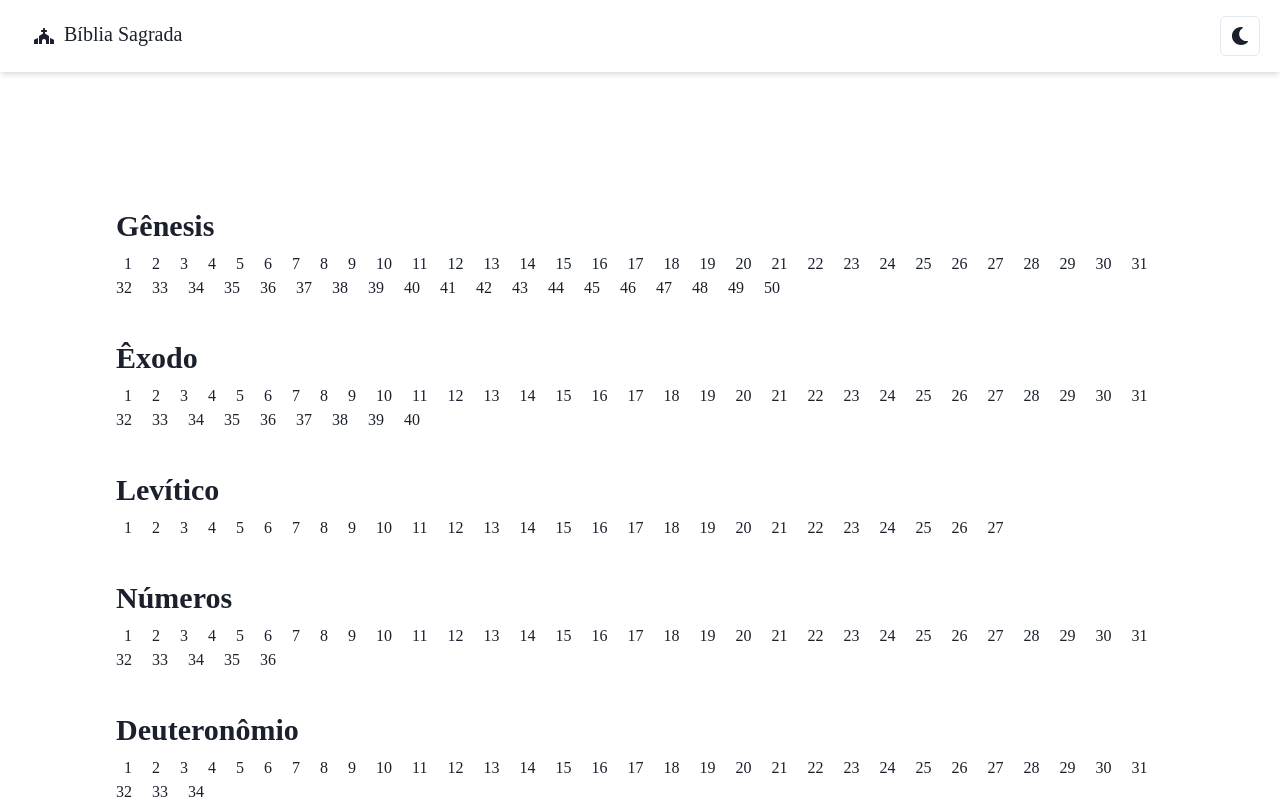
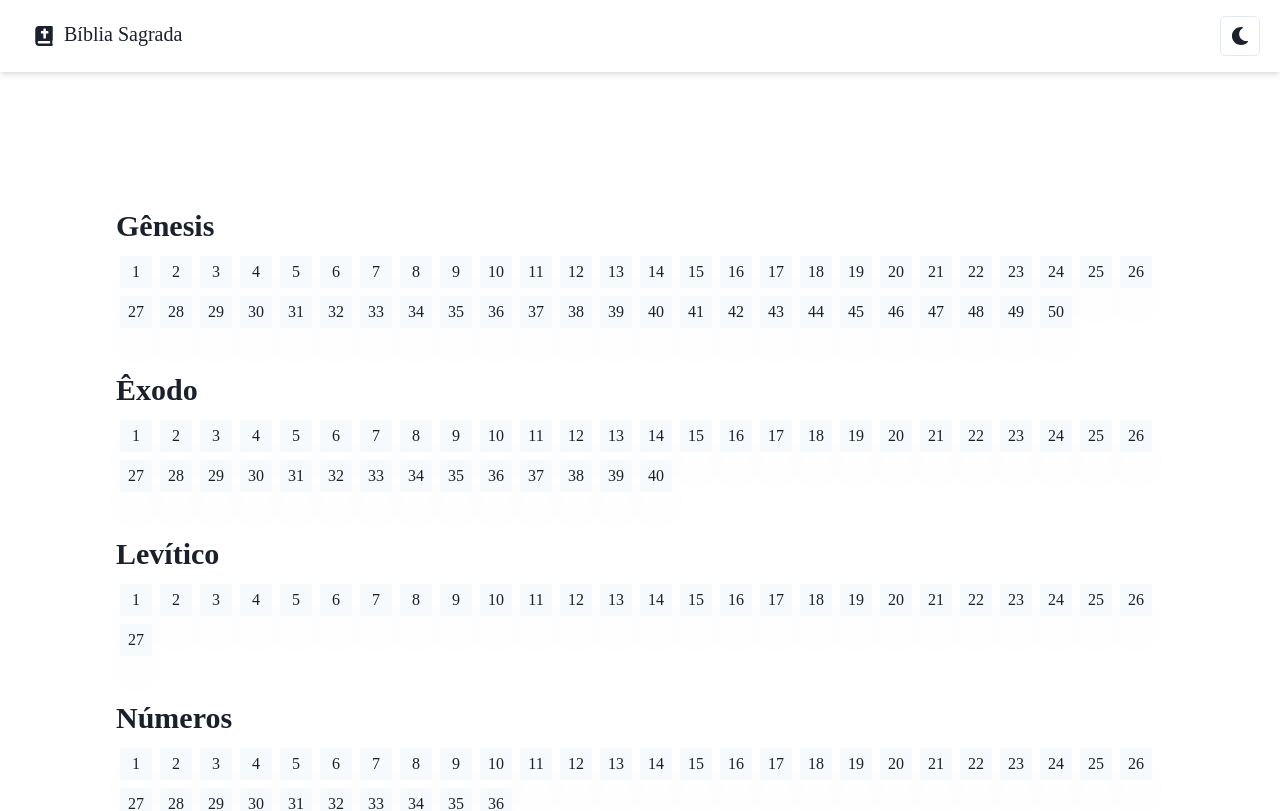
Before and after one commit to PauloLuan/bible, a Next.js app: page / in a window 1280 px wide. Shown: the top 811 px of the page. Built offline with nearby package versions, Linux system fonts and the light colour scheme.

Commit message:
fixed links

```diff
--- a/src/components/Header/header.component.tsx
+++ b/src/components/Header/header.component.tsx
@@ -1,20 +1,16 @@
 import {
-  Box,
-  Button,
   chakra,
-  CloseButton,
   Flex,
   HStack,
   IconButton,
   useColorMode,
   useColorModeValue,
   useDisclosure,
-  VisuallyHidden,
-  VStack
+  VisuallyHidden
 } from '@chakra-ui/react'
+import NextLink from 'next/link'
 import * as React from 'react'
-import { AiOutlineMenu } from 'react-icons/ai'
-import { FaChurch, FaMoon, FaSun } from 'react-icons/fa'
+import { FaBible, FaMoon, FaSun } from 'react-icons/fa'
 
 export interface HeaderProps {
   name?: string
@@ -38,13 +34,8 @@ export const Header = ({ name }: HeaderProps) => {
         data-testid="header"
       >
         <Flex alignItems="center" justifyContent="space-between" mx="auto">
-          <Flex>
-            <chakra.a
-              href="/"
-              title="Bíblia Sagrada"
-              display="flex"
-              alignItems="center"
-            >
+          <NextLink as={'/'} href={'/'} passHref key={'/'}>
+            <Flex as="a" align="center">
               <VisuallyHidden>Bíblia Sagrada</VisuallyHidden>
               <chakra.h1 fontSize="xl" fontWeight="medium" ml="2">
                 <IconButton
@@ -52,12 +43,12 @@ export const Header = ({ name }: HeaderProps) => {
                   fontSize="20px"
                   color={useColorModeValue('gray.800', 'inherit')}
                   variant="ghost"
-                  icon={<FaChurch />}
+                  icon={<FaBible />}
                 />
                 Bíblia Sagrada
               </chakra.h1>
-            </chakra.a>
-          </Flex>
+            </Flex>
+          </NextLink>
           <HStack display="flex" alignItems="center" spacing={1}>
             <HStack
               spacing={1}
--- a/src/pages/index.tsx
+++ b/src/pages/index.tsx
@@ -1,5 +1,5 @@
 import data from '@assets/biblia/json/nvi_thin.json'
-import { Box, Heading, Link, Spinner } from '@chakra-ui/react'
+import { Box, Heading, Spinner, useColorMode } from '@chakra-ui/react'
 import { Layout } from '@components/Layout'
 import { BibleBook } from '@types/Bible'
 import { deburr, kebabCase } from 'lodash'
@@ -56,11 +56,20 @@ const RenderChapters = ({ book }: ChapterProps) => {
 
         return (
           <NextLink as={link} href={link} passHref key={link}>
-            <Link key={index}>
-              <Box as="span" m={2}>
-                {chapterNumber}
-              </Box>
-            </Link>
+            <Box
+              as="button"
+              m={1}
+              h={8}
+              w={8}
+              bg={'gray.50'}
+              color={'gray.800'}
+              boxShadow="2xl"
+              _hover={{
+                bg: 'gray.200'
+              }}
+            >
+              {chapterNumber}
+            </Box>
           </NextLink>
         )
       })}
```
Also changed, not shown: src/components/Main/main.component.tsx (+7 -9 lines).
